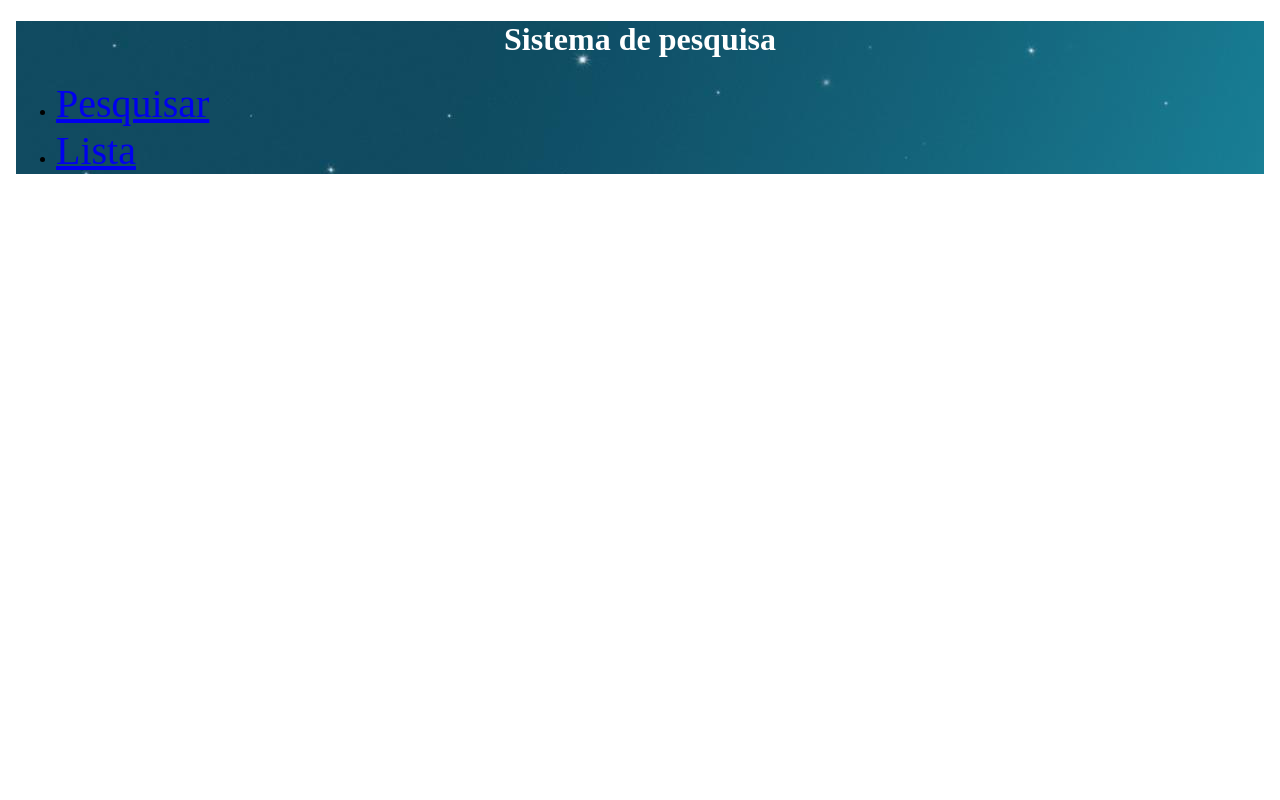
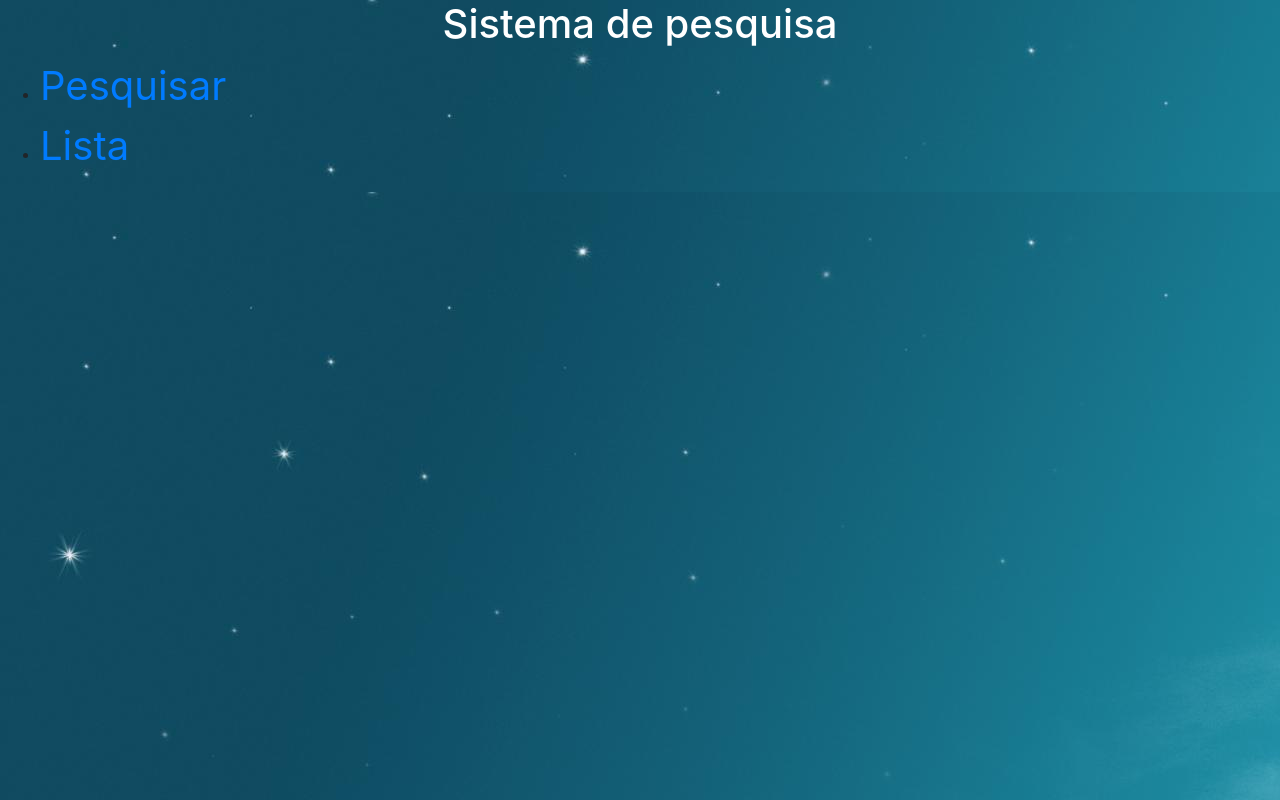
Before and after one commit to ZeMatheusDev/desafio-da-mesha, an Angular app: page / in a window 1280 px wide. Built offline with nearby package versions, Linux system fonts and the light colour scheme.

Commit message:
fix bugs

```diff
--- a/src/app/app-routing.module.ts
+++ b/src/app/app-routing.module.ts
@@ -2,9 +2,11 @@ import { NgModule } from '@angular/core';
 import { RouterModule, Routes } from '@angular/router';
 import { ListagemComponent } from './components/listagem/listagem.component';
 import { MainComponent } from './components/main/main.component';
+import { HomeComponent } from './components/home/home.component';
 
 const routes: Routes = [
   {path:'listagem', component: ListagemComponent},
+  {path:'', component: HomeComponent},
   {path:'pesquisa', component: MainComponent}
 
 ];
--- a/src/app/app.component.css
+++ b/src/app/app.component.css
@@ -0,0 +1,10 @@
+body{
+    position:fixed;
+    width: 100%;
+    height: 100%;
+    left: 0;
+    top: 0;
+    background: rgba(51,51,51,0.7);
+    z-index: 10;
+    overflow-y: scroll;
+}
--- a/src/app/app.component.html
+++ b/src/app/app.component.html
@@ -1,11 +1,5 @@
-<!DOCTYPE html>
-<html lang="en">
-<head>
-    <meta charset="UTF-8">
-    <meta http-equiv="X-UA-Compatible" content="IE=edge">
-    <meta name="viewport" content="width=device-width, initial-scale=1.0">
-    <title>Document</title>
-</head>
+<link rel="stylesheet" href="https://cdn.jsdelivr.net/npm/bootstrap@4.3.1/dist/css/bootstrap.min.css" integrity="sha384-ggOyR0iXCbMQv3Xipma34MD+dH/1fQ784/j6cY/iJTQUOhcWr7x9JvoRxT2MZw1T" crossorigin="anonymous">
+
 <body style="background-image: url('assets/img/city2.jpg');background-attachment :fixed;">
     <h1 class="content" style="text-align: center; color: white;">Sistema de pesquisa</h1>
 
@@ -19,4 +13,3 @@
 <router-outlet></router-outlet>
 
 </body>
-</html>
--- a/src/app/app.module.ts
+++ b/src/app/app.module.ts
@@ -7,12 +7,14 @@ import { AppRoutingModule } from './app-routing.module';
 import { AppComponent } from './app.component';
 import { MainComponent } from './components/main/main.component';
 import { ListagemComponent } from './components/listagem/listagem.component';
+import { HomeComponent } from './components/home/home.component';
 
 @NgModule({
   declarations: [
     AppComponent,
     MainComponent,
-    ListagemComponent
+    ListagemComponent,
+    HomeComponent
   ],
   imports: [
     BrowserModule,
--- /dev/null
+++ b/src/app/components/home/home.component.html
@@ -0,0 +1 @@
+<div style="width: 100% ; height: 100%; background-image: url('assets/img/city2.jpg')">  </div>
--- /dev/null
+++ b/src/app/components/home/home.component.ts
@@ -0,0 +1,15 @@
+import { Component, OnInit } from '@angular/core';
+
+@Component({
+  selector: 'app-home',
+  templateUrl: './home.component.html',
+  styleUrls: ['./home.component.css']
+})
+export class HomeComponent implements OnInit {
+
+  constructor() { }
+
+  ngOnInit(): void {
+  }
+
+}
```
Also changed, not shown: src/app/components/home/home.component.css (added), 1 other file (tests, documents, lock files or other folders).
